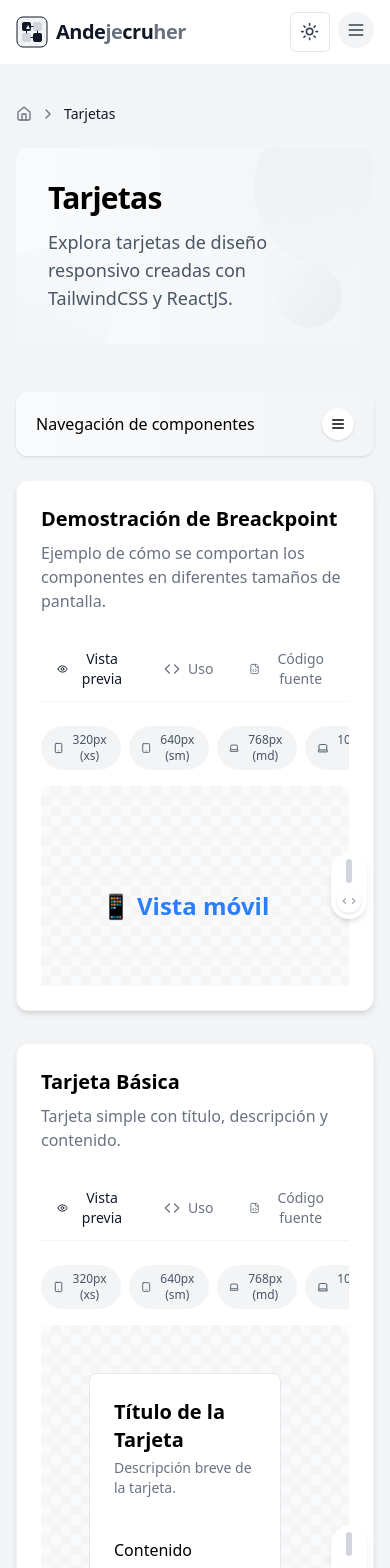
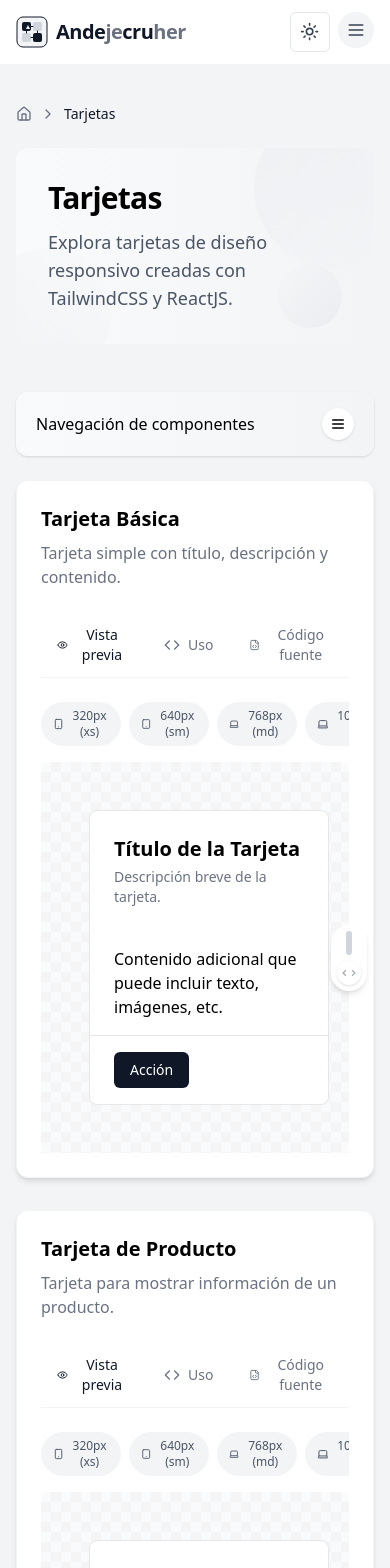
Before and after one commit to Andejecruher/tailwind-react-components, a React (Vite) app: page /tarjetas in a window 390 px wide. Shown: the top 1568 px of the page. Built offline with nearby package versions, Linux system fonts and the light colour scheme.

Commit message:
feat: eliminar el componente BreakpointDemo y ajustar el componente ComponentPreview en CardsPage

```diff
--- a/src/components/breackpoint-demo.tsx
+++ /dev/null
@@ -1,14 +0,0 @@
-export default function BreakpointDemo() {
-    return (
-        <div className="text-center mt-10 text-2xl font-bold">
-            {/* Móvil (menor a @md) */}
-            <p className="block @md:hidden text-blue-500">📱 Vista móvil</p>
-
-            {/* Tablet (@md a @lg) */}
-            <p className="hidden @md:block @xl:hidden text-green-500">🧮 Vista tablet</p>
-
-            {/* Escritorio (@lg en adelante) */}
-            <p className="hidden @xl:block text-purple-500">💻 Vista escritorio</p>
-        </div>
-    );
-}
--- a/src/components/typography/headings.tsx
+++ b/src/components/typography/headings.tsx
@@ -1,6 +1,6 @@
 export function Headings() {
     return (
-        <div className="space-y-4">
+        <div className="space-y-4 bg-background-foreground p-4 dark:bg-background-foreground dark:text-background-foreground">
             <h1 className="scroll-m-20 text-4xl font-extrabold tracking-tight lg:text-5xl">
                 Encabezado 1
             </h1>
--- a/src/components/ui/component-preview.tsx
+++ b/src/components/ui/component-preview.tsx
@@ -221,7 +221,7 @@ export function ComponentPreview({
                             )}
                             <div
                                 ref={previewContainerRef}
-                                className="relative flex justify-center overflow-visible rounded-xl bg-gray-50 dark:bg-gray-800/50"
+                                className="relative p-12 flex justify-center overflow-visible rounded-xl bg-gray-50 dark:bg-gray-800/50"
                                 style={{ minHeight: "200px", paddingRight: "20px" }}
                             >
                                 {/* Fondo cuadriculado para indicar transparencia */}
@@ -230,7 +230,7 @@ export function ComponentPreview({
                                 {/* Contenedor del componente con ancho ajustable */}
                                 <div
                                     ref={previewRef}
-                                    className="@container z-10 flex items-center justify-center p-12 transition-all duration-200"
+                                    className="@container z-10 flex items-center justify-center transition-all duration-200"
                                     style={{
                                         // containerType: "inline-size",
                                         // containerName: "component-preview",
--- a/src/pages/Cards.tsx
+++ b/src/pages/Cards.tsx
@@ -4,13 +4,11 @@ import { ComponentPreview } from "@src/components/ui/component-preview"
 import { BasicCard } from "@src/components/cards/basic-card"
 import { ProductCard } from "@src/components/cards/product-card"
 import { CardUserTeam } from "@src/components/cards/card-user-team"
-import BreakpointDemo from "@src/components/breackpoint-demo"
 
 // // Importing the code for component preview
 import basicCardSource from "@src/components/cards/basic-card.tsx?raw"
 import productCardSource from "@src/components/cards/product-card.tsx?raw"
 import cardUserTeamSource from "@src/components/cards/card-user-team.tsx?raw"
-import sourceBreackpointDemo from "@src/components/breackpoint-demo.tsx?raw"
 
 // import assets for the components
 import logoGoogle from "@src/assets/logos/google.png";
@@ -18,17 +16,6 @@ import logoGoogle from "@src/assets/logos/google.png";
 export default function CardsPage() {
   return (
     <div className="grid gap-8">
-
-      {/* Breackpoint Demo */}
-      <ComponentPreview
-        id="breackpoint-demo"
-        title="Demostración de Breackpoint"
-        description="Ejemplo de cómo se comportan los componentes en diferentes tamaños de pantalla."
-        component={<BreakpointDemo />}
-        componentName="BreakpointDemo"
-        componentProps={{}}
-        sourceCode={sourceBreackpointDemo} // Pass the source code as a prop
-      />
 
       {/* Card Basic */}
       <ComponentPreview
```
